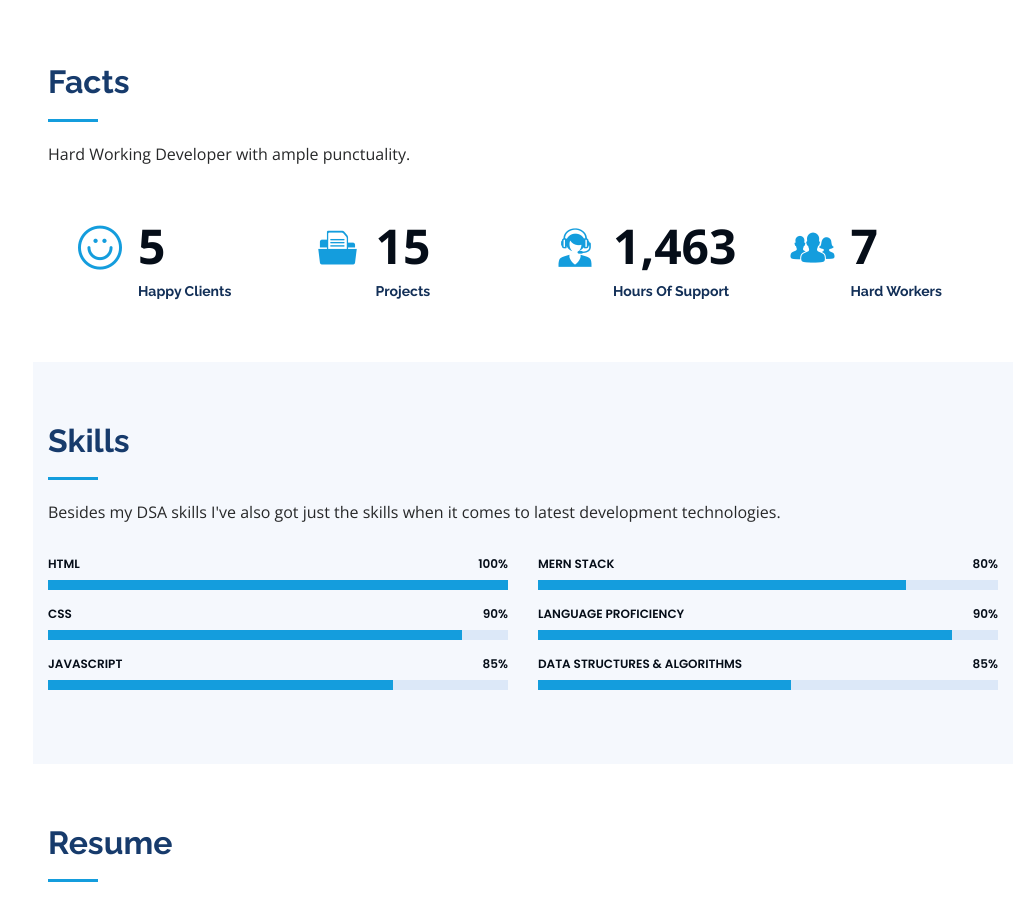
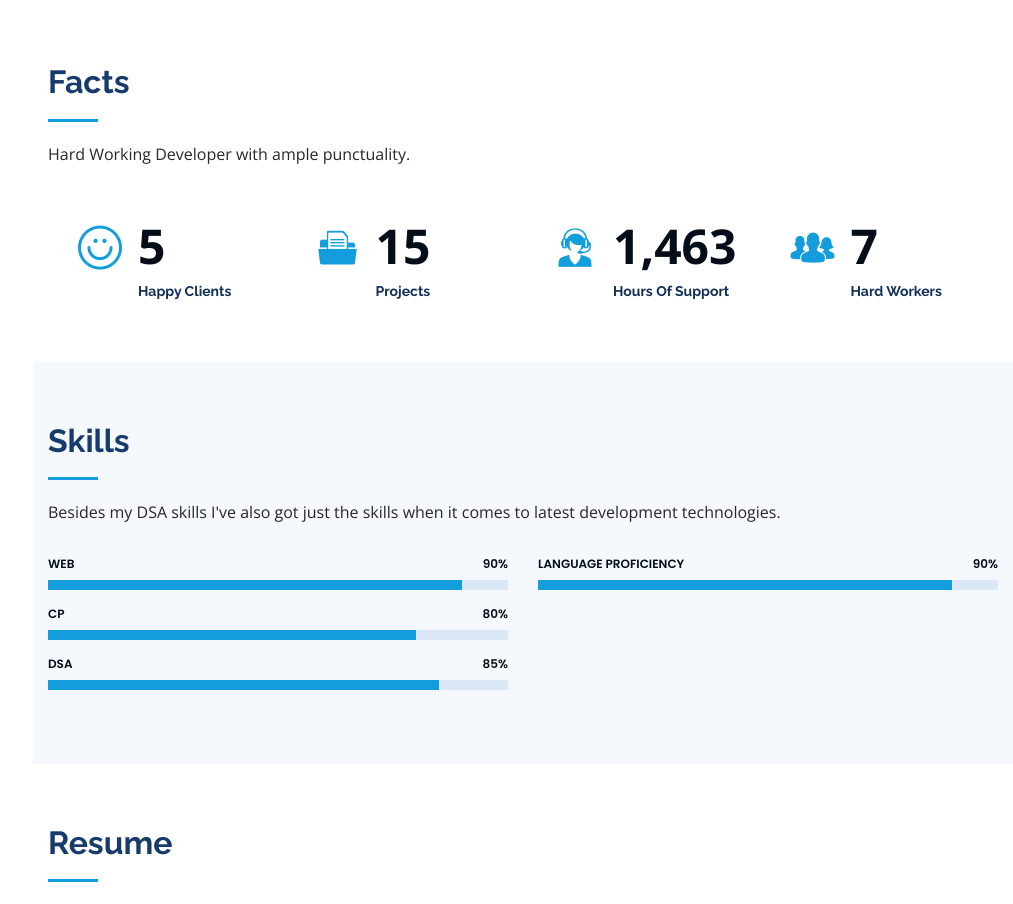
Before and after one commit to Amitrajit31/Portfolio-V2, a plain HTML site: page index.html in a window 1280 px wide. Shown: the part 1440-2344 px from the top of the page, without its empty margins (267-1280 px from the left). Drawn offline with nearby package versions, Linux system fonts and the light colour scheme.

Commit message:
Typos and bug fix

```diff
--- a/index.html
+++ b/index.html
@@ -100,7 +100,7 @@
                 <ul>
                   <li><i class="icofont-rounded-right"></i> <strong>Birthday:</strong> 31 March 2001</li>
                   <li><i class="icofont-rounded-right"></i> <strong>Phone:</strong> +91 9830408414</li>
-                  <li><i class="icofont-rounded-right"></i> <strong>City:</strong> City : Kolkata, West Bengal, India</li>
+                  <li><i class="icofont-rounded-right"></i> <strong>City:</strong> Kolkata, West Bengal, India</li>
                 </ul>
               </div>
               <div class="col-lg-6">
@@ -180,23 +180,23 @@
           <div class="col-lg-6" data-aos="fade-up">
 
             <div class="progress">
-              <span class="skill">HTML <i class="val">100%</i></span>
-              <div class="progress-bar-wrap">
-                <div class="progress-bar" role="progressbar" aria-valuenow="100" aria-valuemin="0" aria-valuemax="100"></div>
-              </div>
-            </div>
-
-            <div class="progress">
-              <span class="skill">CSS <i class="val">90%</i></span>
+              <span class="skill">WEB <i class="val">90%</i></span>
               <div class="progress-bar-wrap">
                 <div class="progress-bar" role="progressbar" aria-valuenow="90" aria-valuemin="0" aria-valuemax="100"></div>
               </div>
             </div>
 
             <div class="progress">
-              <span class="skill">JavaScript <i class="val">85%</i></span>
+              <span class="skill">CP <i class="val">80%</i></span>
               <div class="progress-bar-wrap">
-                <div class="progress-bar" role="progressbar" aria-valuenow="75" aria-valuemin="0" aria-valuemax="100"></div>
+                <div class="progress-bar" role="progressbar" aria-valuenow="80" aria-valuemin="0" aria-valuemax="100"></div>
+              </div>
+            </div>
+
+            <div class="progress">
+              <span class="skill">DSA <i class="val">85%</i></span>
+              <div class="progress-bar-wrap">
+                <div class="progress-bar" role="progressbar" aria-valuenow="85" aria-valuemin="0" aria-valuemax="100"></div>
               </div>
             </div>
 
@@ -205,23 +205,9 @@
           <div class="col-lg-6" data-aos="fade-up" data-aos-delay="100">
 
             <div class="progress">
-              <span class="skill">MERN Stack <i class="val">80%</i></span>
-              <div class="progress-bar-wrap">
-                <div class="progress-bar" role="progressbar" aria-valuenow="80" aria-valuemin="0" aria-valuemax="100"></div>
-              </div>
-            </div>
-
-            <div class="progress">
               <span class="skill">Language Proficiency <i class="val">90%</i></span>
               <div class="progress-bar-wrap">
                 <div class="progress-bar" role="progressbar" aria-valuenow="90" aria-valuemin="0" aria-valuemax="100"></div>
-              </div>
-            </div>
-
-            <div class="progress">
-              <span class="skill">Data Structures & Algorithms <i class="val">85%</i></span>
-              <div class="progress-bar-wrap">
-                <div class="progress-bar" role="progressbar" aria-valuenow="55" aria-valuemin="0" aria-valuemax="100"></div>
               </div>
             </div>
 
```
